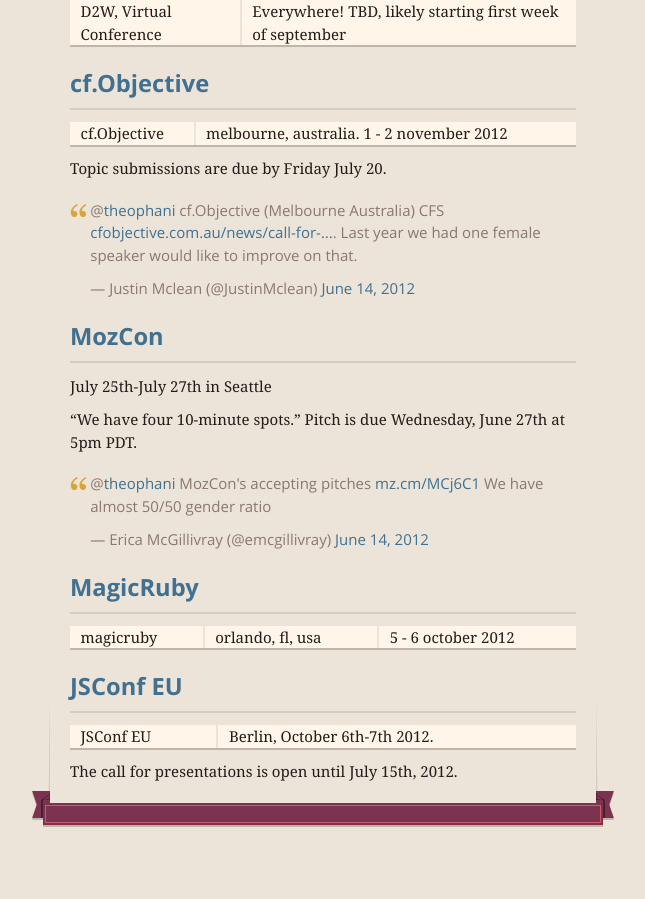
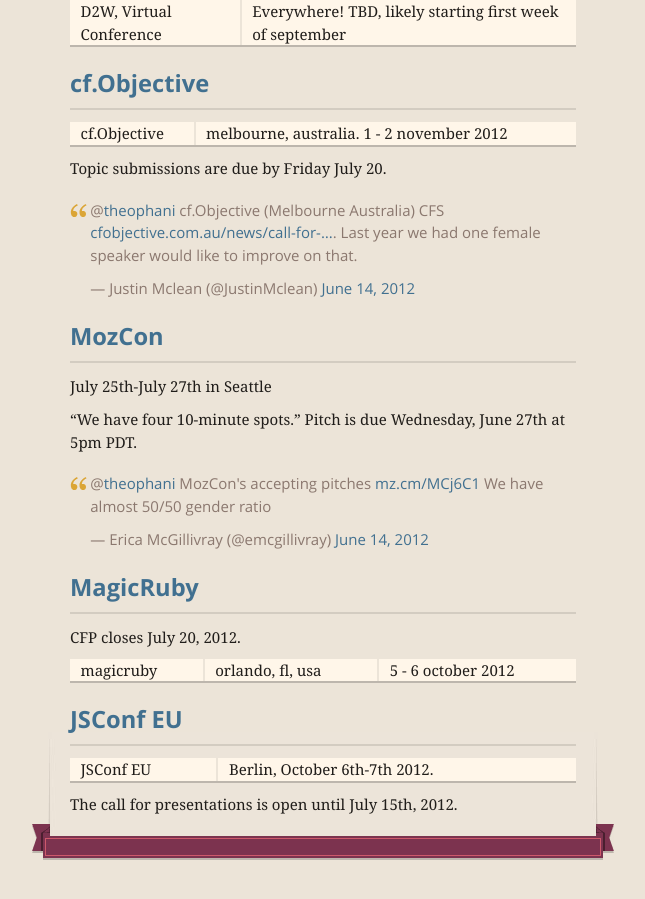
Before and after one commit to janl/waaa, a Jekyll site: the page built from _posts/2012-06-13-conferences-with-open-cfps.md, in a window 1280 px wide and 900 px high, scrolled down 2601 px. Shown: the whole window, without its empty margins (317-962 px from the left). Built offline with Jekyll 4.4.1, drawn with Linux system fonts in a browser that asks for light colours; nearby versions of some CDN libraries; comment, search, counter and statistics services are not loaded; before the commit the page ends 3468 px from its top, so only the background shows below that.

Commit message:
Add deadline for MagicRuby CFP

```diff
--- a/_posts/2012-06-13-conferences-with-open-cfps.md
+++ b/_posts/2012-06-13-conferences-with-open-cfps.md
@@ -111,6 +111,8 @@
 
 ##[MagicRuby](http://magic-ruby.com)
 
+CFP closes July 20, 2012.
+
 magicruby | orlando, fl, usa | 5 - 6 october 2012
 
 ##[JSConf EU](http://2012.jsconf.eu/2012/06/19/call-for-presentations.html)
```
